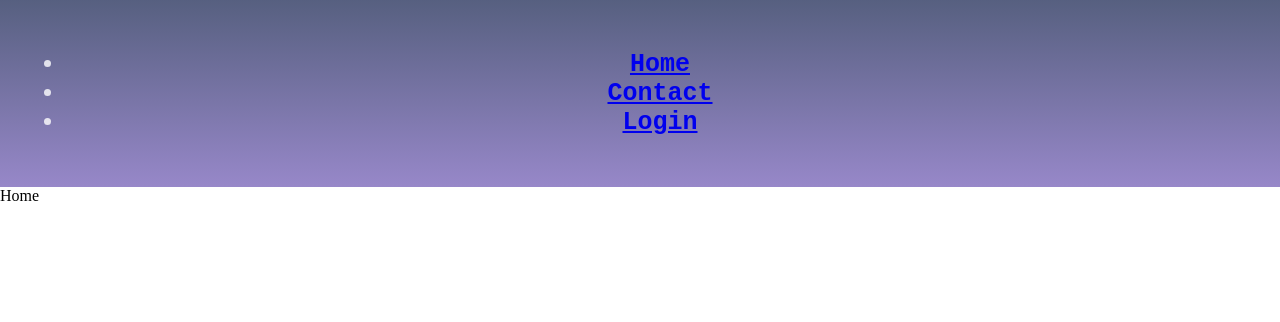
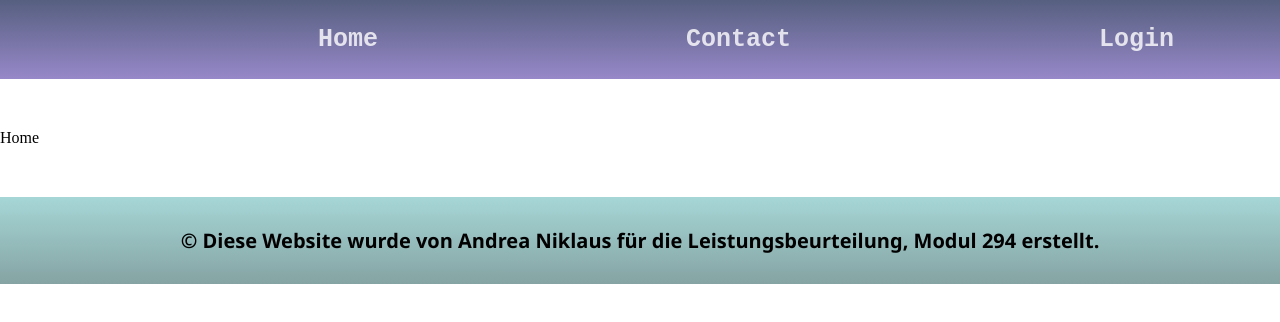
Before and after one commit to IronEsther/Contacts, a plain HTML site: page client/index.html in a window 1280 px wide. Drawn offline with Linux system fonts and the light colour scheme.

Commit message:
index+style geändert

```diff
--- a/client/index.html
+++ b/client/index.html
@@ -27,7 +27,7 @@
 
   <div id="app"></div>
   <script type="module" src="./script/app.js"></script>
-
+  <footer>© Diese Website wurde von Andrea Niklaus für die Leistungsbeurteilung, Modul 294 erstellt.</footer>
 </body>
 
 </html>
--- a/client/style.css
+++ b/client/style.css
@@ -2,21 +2,31 @@ body{
     padding: 0;
     margin: 0;
 }
-nav{
-    color: rgb(255, 255, 255, 0.8);
+
+
+nav ul{
     background-image: linear-gradient(rgba(15, 28, 74, 0.7), rgba(107, 85, 178, 0.7));
     padding: 25px;
-    text-align: center;
     font-family: 'Courier New', Courier, monospace;
     font-size: 25px;
     font-weight: bold;
+    display: flex;
+    list-style: none;
+    margin-bottom: 50px;
 }
 
-nav a{
+ul{
+    margin: 0;
+}
+
+nav ul li a{
     margin: 5px;
     padding: 10px;
+    padding-left: 3in;
+    text-decoration: none;
+    color: rgb(255, 255, 255, 0.8);
 }
-nav a:hover{
+nav ul li a:hover{
     cursor: pointer;
 }
 
```
